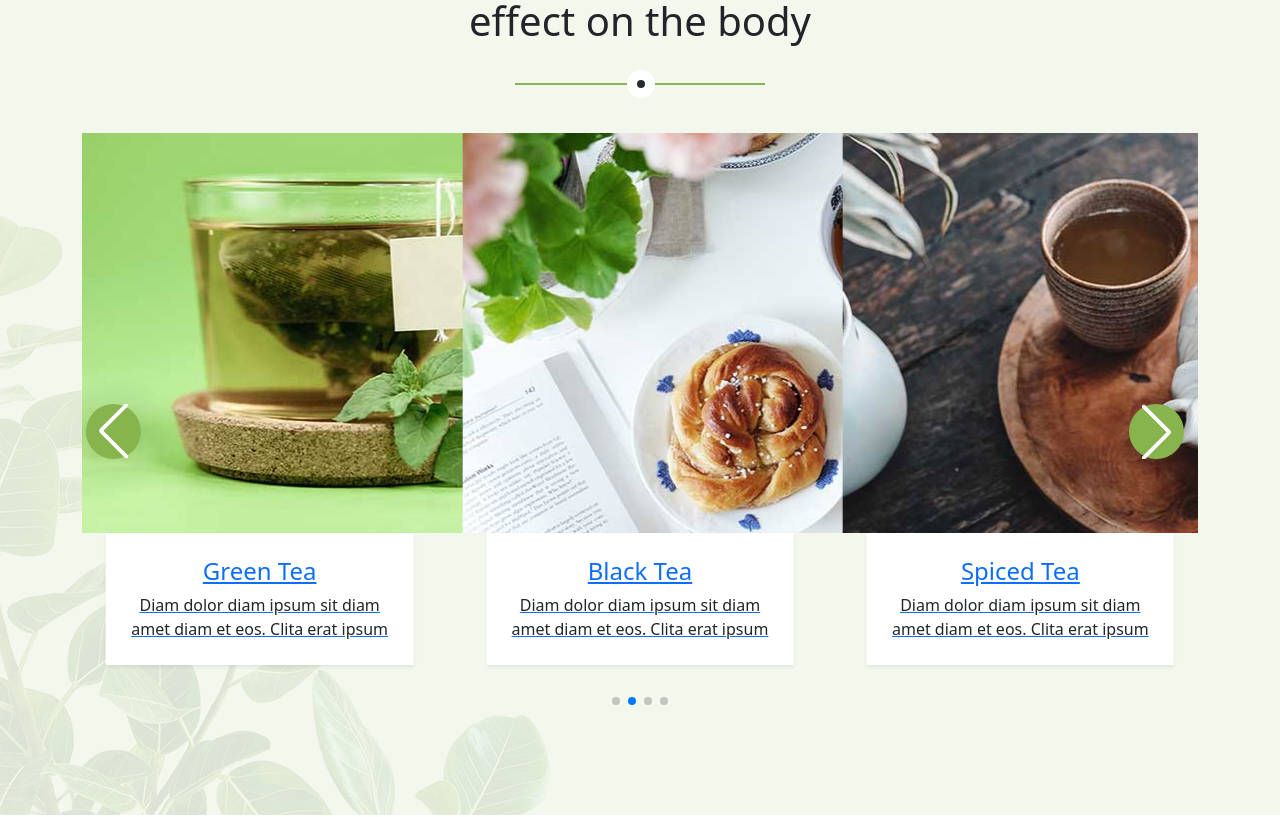
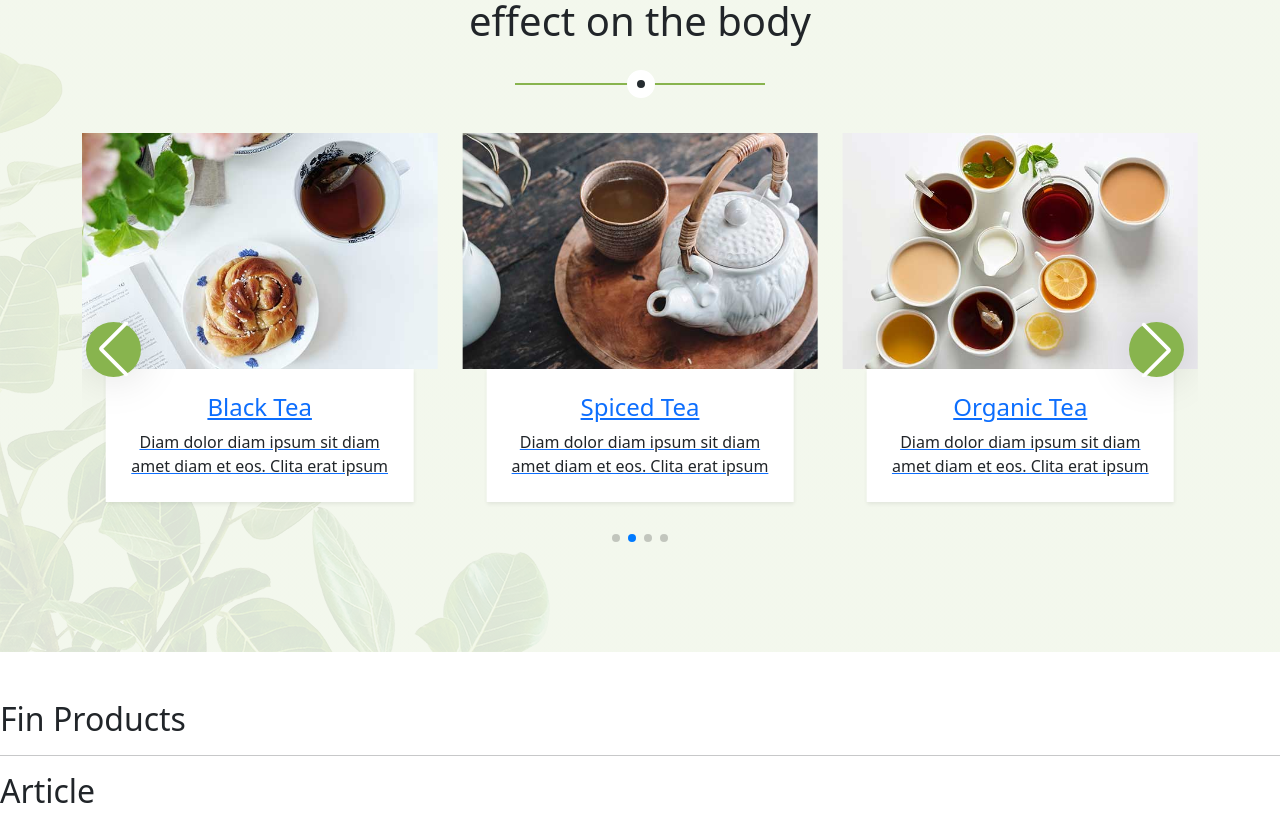
Before and after one commit to KyoJamett/huile, a React (Vite) app: page / in a window 1280 px wide. Shown: the part 2023-2840 px from the top of the page. Built offline with nearby package versions, Linux system fonts and the light colour scheme.

Commit message:
feat: se corrigen estilos para carrusel de productos

```diff
--- a/src/components/Products.jsx
+++ b/src/components/Products.jsx
@@ -28,7 +28,6 @@ export const Products = () => {
           autoplay={{ delay: 3000, disableOnInteraction: false }}
           speed={1000}
           loop={true}
-          centeredSlides={true}
           className="product-carousel"
           data-aos="fade-up"
           data-aos-delay="500"
--- a/src/index.css
+++ b/src/index.css
@@ -256,8 +256,6 @@
 }
 
 .product-carousel .swiper {
-  display: flex;
-  justify-content: center;
   margin-top: 30px;
 }
 
@@ -285,6 +283,12 @@
 .product-carousel .swiper-pagination {
   margin-top: 30px;
   position: relative;
+}
+
+.product-carousel .swiper-slide img {
+  width: 100%;
+  height: auto;
+  object-fit: cover;
 }
 
 /*** About ***/
```
